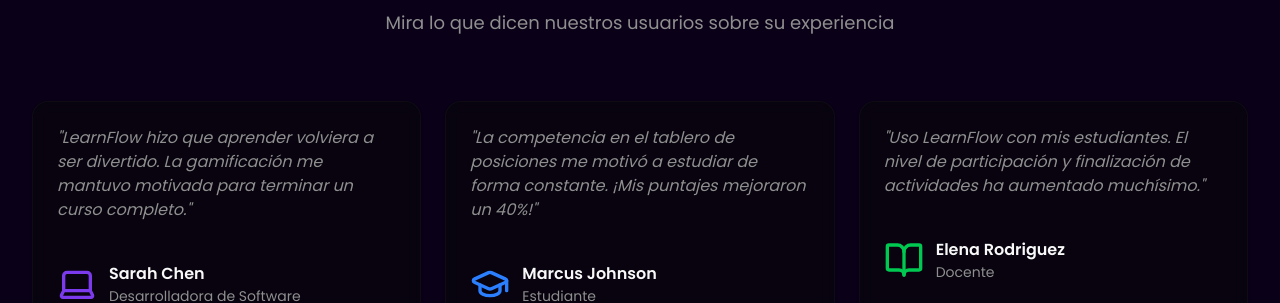
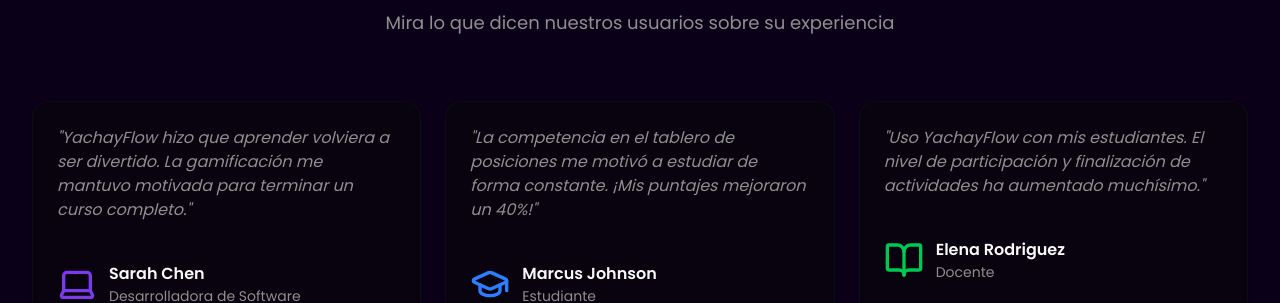
Before and after one commit to silverblade34/frontend-yachay, a Next.js app: page / in a window 1280 px wide. Shown: the part 2212-2515 px from the top of the page. Built offline with nearby package versions, Linux system fonts and the light colour scheme.

Commit message:
fix(lading0 : change learFlow in stats

```diff
--- a/src/components/landing/testimonials.tsx
+++ b/src/components/landing/testimonials.tsx
@@ -7,7 +7,7 @@ const testimonials = [
   {
     name: 'Sarah Chen',
     role: 'Desarrolladora de Software',
-    content: 'LearnFlow hizo que aprender volviera a ser divertido. La gamificación me mantuvo motivada para terminar un curso completo.',
+    content: 'YachayFlow hizo que aprender volviera a ser divertido. La gamificación me mantuvo motivada para terminar un curso completo.',
     icon: <Laptop className="w-10 h-10 text-primary" />,
   },
   {
@@ -19,7 +19,7 @@ const testimonials = [
   {
     name: 'Elena Rodriguez',
     role: 'Docente',
-    content: 'Uso LearnFlow con mis estudiantes. El nivel de participación y finalización de actividades ha aumentado muchísimo.',
+    content: 'Uso YachayFlow con mis estudiantes. El nivel de participación y finalización de actividades ha aumentado muchísimo.',
     icon: <BookOpen className="w-10 h-10 text-green-500" />,
   },
 ]
```
